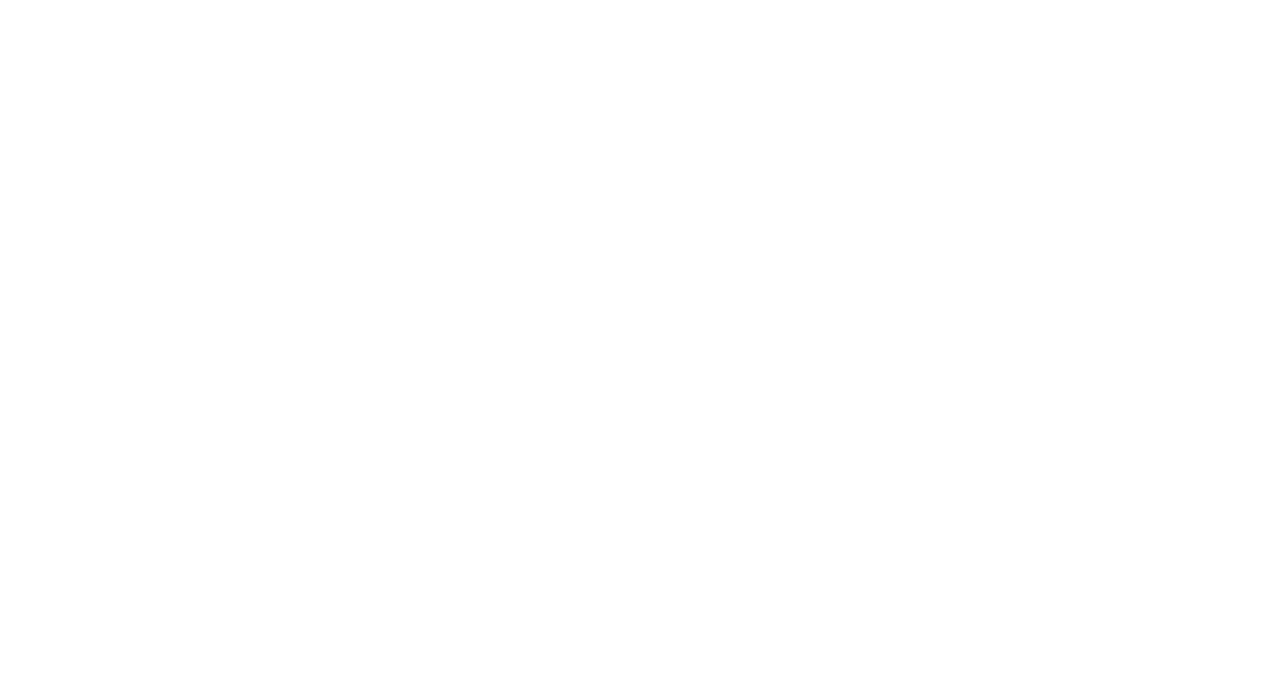
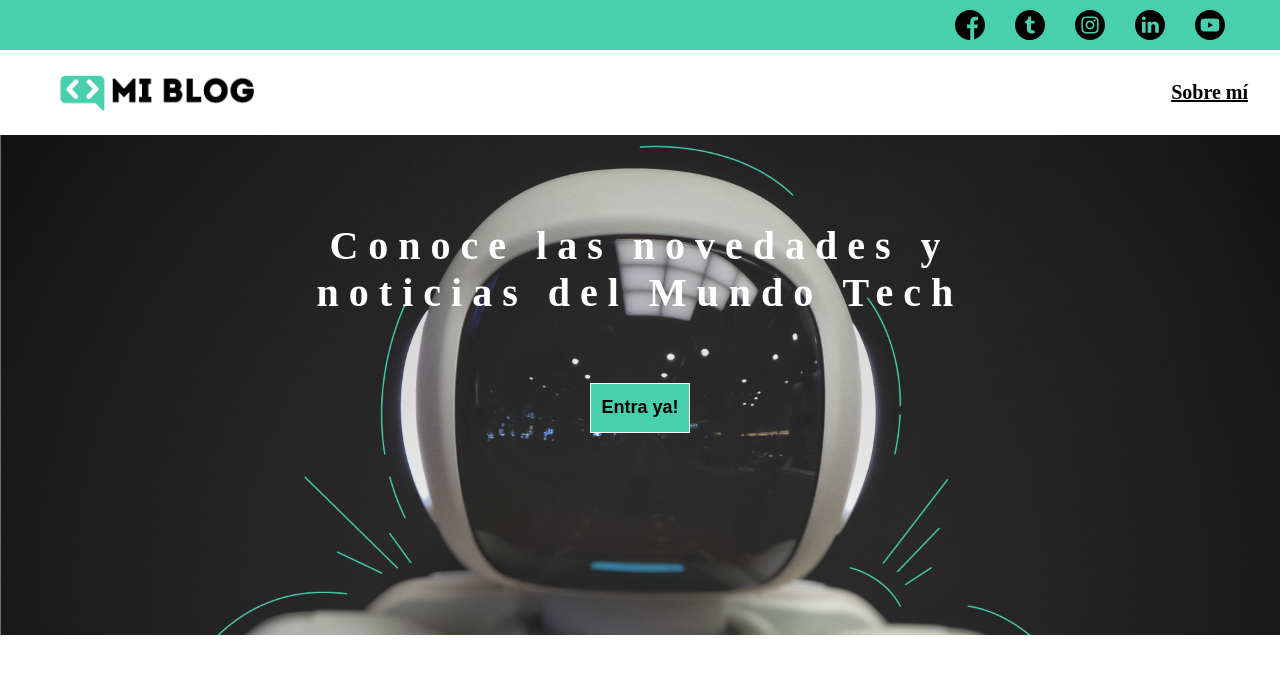
Before and after one commit to SergioRod21/MiBlog, a plain HTML site: page index.html in a window 1280 px wide. Drawn offline with Linux system fonts and the light colour scheme.

Commit message:
Finalizada pagina principal

```diff
--- a/index.html
+++ b/index.html
@@ -10,7 +10,27 @@
 </head>
 
 <body>
-
+    <div class="header">
+        <div class="social-media_container">
+            <img src="icons/facebook.svg" alt="" class="social-media_icon">
+            <img src="icons/twitter.svg" alt="" class="social-media_icon">
+            <img src="icons/instagram.svg" alt="" class="social-media_icon">
+            <img src="icons/linkedin.svg" alt="" class="social-media_icon">
+            <img src="icons/youtube.svg" alt="" class="social-media_icon">
+        </div>
+    </div>
+    <div class="hero">
+        <div class="logo-container">
+            <img src="icons/logo.png" alt="" class="logo">
+        </div>
+        <h2>Sobre mí</h2>
+    </div>
+    <div class="main">
+        <div class="information__container">
+            <h1>Conoce las novedades y noticias del Mundo Tech</h1>
+            <button>Entra ya!</button>
+        </div>
+    </div>
 </body>
 
 </html>
--- a/styles-home.css
+++ b/styles-home.css
@@ -0,0 +1,85 @@
+body {
+    overflow: hidden;
+    padding: 0;
+    margin: 0;
+}
+
+.header {
+    display: flex;
+    width: 100%;
+    height: 50px;
+    background-color: #48CFAD;
+    justify-content: flex-end;
+}
+
+.social-media_container {
+    display: flex;
+    width: 300px;
+    height: 50px;
+    margin-right: 40px;
+    justify-content: space-around;
+}
+
+.social-media_icon {
+    height: 30px;
+    align-self: center;
+}
+
+.hero {
+    align-items: center;
+    background-color: white;
+    display: flex;
+    margin: 0 auto;
+    width: 95%;
+    height: 85px;
+    justify-content: space-between;
+}
+
+
+.logo {
+    width: 250px;
+}
+
+.hero h2 {
+    font-size: 20px;
+    text-decoration: underline;
+}
+
+.main {
+    display: flex;
+    margin: 0 auto;
+    height: 500px;
+    background-position: center;
+    justify-content: center;
+    background-size: cover;
+    background-image: url(./images/cover.png);
+    background-repeat: no-repeat;
+}
+
+.information__container {
+    margin-top: 60px;
+    width: 750px;
+    text-align: center;
+}
+
+.information__container h1 {
+    color: white;
+    font-weight: 700;
+    font-size: 40px;
+    letter-spacing: 10px;
+}
+
+.information__container button {
+    margin-top: 40px;
+    background-color: #48CFAD;
+    border: 1px solid white;
+    height: 50px;
+    color: black;
+    font-weight: bold;
+    width: 100px;
+    font-size: 18px;
+}
+
+.information__container button:hover {
+    cursor: pointer;
+}
```
